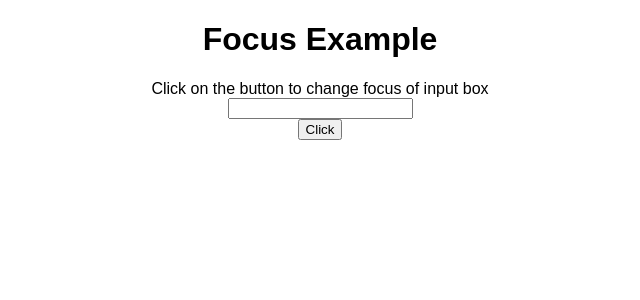
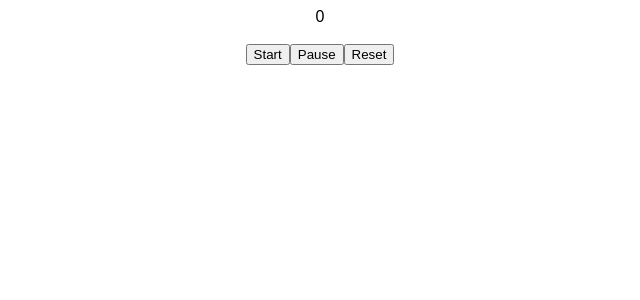
Before and after one commit to shreevalikushe/useEffectUseRef, a React (Create React App) app: page / in a window 1280 px wide. Shown: the top 300 px of the page, without its empty margins (320-960 px from the left). Built offline with nearby package versions, Linux system fonts and the light colour scheme.

Commit message:
Stopwatch element

```diff
--- a/src/App.js
+++ b/src/App.js
@@ -2,6 +2,7 @@ import { useState } from "react";
 import Countdown from "./Components/Countdown";
 import Focus from "./Components/Focus";
 import FormRef from "./Components/FormRef";
+import Stopwatch from "./Components/Stopwatch";
 import Timer from "./Components/Timer";
 import "./styles.css";
 
@@ -13,7 +14,8 @@ export default function App() {
       {/* <button onClick={() => setHide(!hide)}>Hide Stopwatch</button> */}
       {/* <Timer initial={0} final={15} /> */}
       {/* <FormRef /> */}
-      <Focus />
+      {/* <Focus /> */}
+      <Stopwatch />
     </div>
   );
 }
--- /dev/null
+++ b/src/Components/Stopwatch.jsx
@@ -0,0 +1,37 @@
+import { useEffect, useRef, useState } from "react";
+
+function Stopwatch() {
+  const [state, setState] = useState(0);
+  const timerRef = useRef(null);
+  useEffect(() => {
+    return () => {
+      clearInterval(timerRef.current);
+    };
+  }, []);
+  const startTimer = () => {
+    if (timerRef.current === null)
+      timerRef.current = setInterval(() => {
+        setState((prev) => prev + 1);
+      }, 1000);
+  };
+  const pauseTimer = () => {
+    clearInterval(timerRef.current);
+    timerRef.current = null;
+  };
+  const resetTimer = () => {
+    pauseTimer();
+    setState(0);
+  };
+  return (
+    <>
+      <div>{state}</div>
+      <br />
+      <div>
+        <button onClick={startTimer}>Start</button>
+        <button onClick={pauseTimer}>Pause</button>
+        <button onClick={resetTimer}>Reset</button>
+      </div>
+    </>
+  );
+}
+export default Stopwatch;
```
